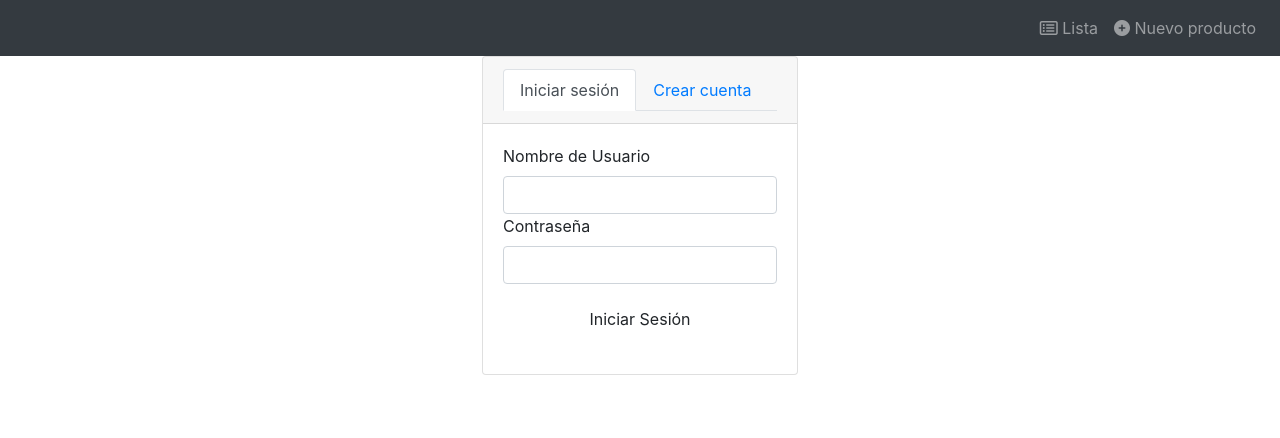
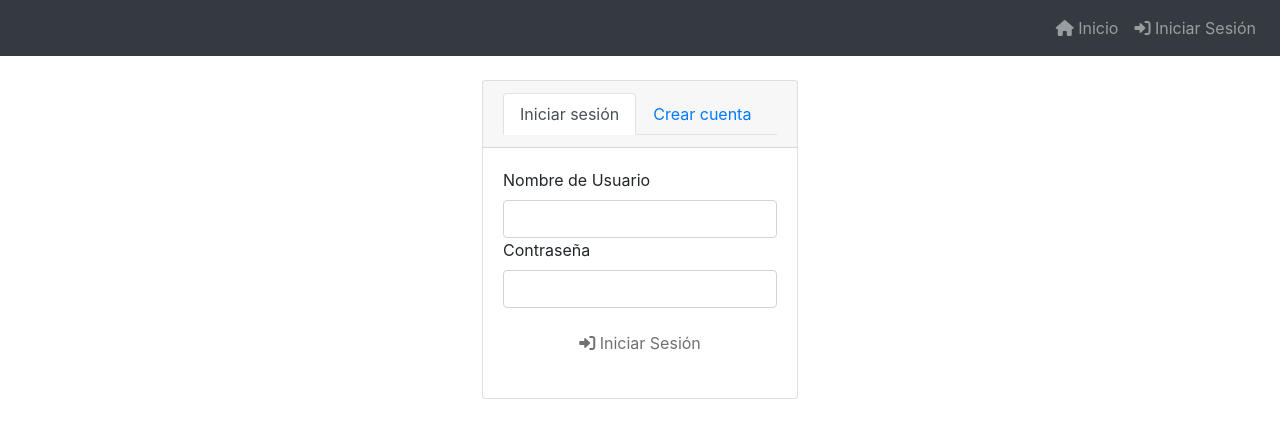
Before and after one commit to lauradillonar/java007-jwt-angular, an Angular app: page /login in a window 1280 px wide. Shown: the top 438 px of the page. Built offline with nearby package versions, Linux system fonts and the light colour scheme.

Commit message:
Generamos un menu interactivo que cambia cuando se inicia sesión

```diff
--- a/src/app/app.component.html
+++ b/src/app/app.component.html
@@ -1,29 +1 @@
-<nav class="navbar navbar-expand-lg navbar-dark bg-dark">
-  <a class="navbar-brand" href="#"></a>
-  <button
-    class="navbar-toggler"
-    type="button"
-    data-toggle="collapse"
-    data-target="#navbarNav"
-    aria-controls="navbarNav"
-    aria-expanded="false"
-    aria-label="Toggle navigation"
-  >
-    <span class="navbar-toggler-icon"></span>
-  </button>
-  <div class="collapse navbar-collapse" id="navbarNav">
-    <ul class="navbar-nav ml-auto">
-      <li class="nav-item">
-        <a class="nav-link" routerLink="/"
-          ><i class="far fa-list-alt"></i> Lista</a
-        >
-      </li>
-      <li class="nav-item">
-        <a class="nav-link" routerLink="/nuevo"
-          ><i class="fas fa-plus-circle"></i> Nuevo producto</a
-        >
-      </li>
-    </ul>
-  </div>
-</nav>
 <router-outlet></router-outlet>
--- a/src/app/auth/login/login.component.html
+++ b/src/app/auth/login/login.component.html
@@ -1,3 +1,4 @@
+<app-menu></app-menu>
 <div class="text-center" *ngIf="isLogged; else loggedOut">
   <h2>Ya has iniciado sesión</h2>
 </div>
@@ -39,7 +40,11 @@
               />
             </div>
             <div class="form-group">
-              <button class="btn btn-outline success btn-block">
+              <button
+                class="btn btn-outline success btn-block"
+                [disabled]="!f.valid"
+              >
+                <i class="fas fa-sign-in-alt"></i>
                 Iniciar Sesión
               </button>
             </div>
--- a/src/app/auth/registro/registro.component.html
+++ b/src/app/auth/registro/registro.component.html
@@ -1,3 +1,5 @@
+<app-menu></app-menu>
+
 <div class="text-center" *ngIf="isLogged; else loggedOut">
   <h2>Ya has iniciado sesión</h2>
 </div>
--- a/src/app/index/index.component.html
+++ b/src/app/index/index.component.html
@@ -1 +1,7 @@
-<p>index works!</p>
+<app-menu></app-menu>
+<div class="container text-center">
+  <div *ngIf="isLogged; else loggedOut">
+    <h2>Hola {{ nombreUsuario }}</h2>
+  </div>
+  <ng-template #loggedOut><h2>No has iniciado sesión</h2></ng-template>
+</div>
--- a/src/app/index/index.component.ts
+++ b/src/app/index/index.component.ts
@@ -1,3 +1,4 @@
+import { TokenService } from './../service/token.service';
 import { Component, OnInit } from '@angular/core';
 
 @Component({
@@ -7,9 +8,19 @@ import { Component, OnInit } from '@angular/core';
 })
 export class IndexComponent implements OnInit {
 
-  constructor() { }
+  isLogged = false;
+  nombreUsuario = '';
+
+  constructor(private tokenService: TokenService ) { }
 
   ngOnInit(): void {
+    if (this.tokenService.getToken()){
+      this.isLogged = true;
+      this.nombreUsuario = this.tokenService.getUserName();
+    } else {
+      this.isLogged = false;
+      this.nombreUsuario = '';
+    }
   }
 
 }
--- a/src/app/menu/menu.component.html
+++ b/src/app/menu/menu.component.html
@@ -1 +1,36 @@
-<p>menu works!</p>
+<nav class="navbar navbar-expand-lg navbar-dark bg-dark mb-4">
+  <a class="navbar-brand" href="#"></a>
+  <button
+    class="navbar-toggler"
+    type="button"
+    data-toggle="collapse"
+    data-target="#navbarNav"
+    aria-controls="navbarNav"
+    aria-expanded="false"
+    aria-label="Toggle navigation"
+  >
+    <span class="navbar-toggler-icon"></span>
+  </button>
+  <div class="collapse navbar-collapse" id="navbarNav">
+    <ul class="navbar-nav ml-auto">
+      <li class="nav-item">
+        <a class="nav-link" routerLink="/"
+          ><i class="fas fa-home"></i> Inicio</a
+        >
+      </li>
+      <li class="nav-item" *ngIf="isLogged">
+        <a class="nav-link" routerLink="/lista"
+          ><i class="far fa-list-alt"></i> Lista</a
+        >
+      </li>
+      <li class="nav-item" *ngIf="!isLogged">
+        <a class="nav-link" routerLink="/login"
+          ><i class="fas fa-sign-in-alt"></i> Iniciar Sesión</a
+        >
+      </li>
+      <li class="nav-item" *ngIf="isLogged" (click)="onLogOut()">
+        <a class="nav-link"><i class="fas fa-door-open"></i> Cerrar Sesión</a>
+      </li>
+    </ul>
+  </div>
+</nav>
--- a/src/app/menu/menu.component.ts
+++ b/src/app/menu/menu.component.ts
@@ -1,3 +1,4 @@
+import { TokenService } from './../service/token.service';
 import { Component, OnInit } from '@angular/core';
 
 @Component({
@@ -7,9 +8,21 @@ import { Component, OnInit } from '@angular/core';
 })
 export class MenuComponent implements OnInit {
 
-  constructor() { }
+  isLogged = false;
+
+  constructor(private tokenService: TokenService) { }
 
   ngOnInit(): void {
+    if (this.tokenService.getToken()) {
+      this.isLogged = true;
+    } else {
+      this.isLogged = false;
+    }
+  }
+
+  onLogOut(): void {
+    this.tokenService.logOut();
+    window.location.reload();
   }
 
 }
--- a/src/app/producto/detalle-producto/detalle-producto.component.html
+++ b/src/app/producto/detalle-producto/detalle-producto.component.html
@@ -1,3 +1,4 @@
+<app-menu></app-menu>
 <div class="container">
   <div class="row mt-5" *ngIf="producto.nombre != '' && producto.precio != 0">
     <div class="col-md-4 mx-auto">
--- a/src/app/producto/editar-producto/editar-producto.component.html
+++ b/src/app/producto/editar-producto/editar-producto.component.html
@@ -1,3 +1,4 @@
+<app-menu></app-menu>
 <div class="container" *ngIf="producto.nombre != '' && producto.precio != 0">
   <div class="row mt-5">
     <div class="col-md-4 mx-auto">
--- a/src/app/producto/lista-producto/lista-producto.component.html
+++ b/src/app/producto/lista-producto/lista-producto.component.html
@@ -1,3 +1,4 @@
+<app-menu></app-menu>
 <table class="table table-dark">
   <thead>
     <tr>
--- a/src/app/producto/nuevo-producto/nuevo-producto.component.html
+++ b/src/app/producto/nuevo-producto/nuevo-producto.component.html
@@ -1,3 +1,4 @@
+<app-menu></app-menu>
 <div class="container">
   <div class="row mt-5">
     <div class="col-md-4 mx-auto">
```
